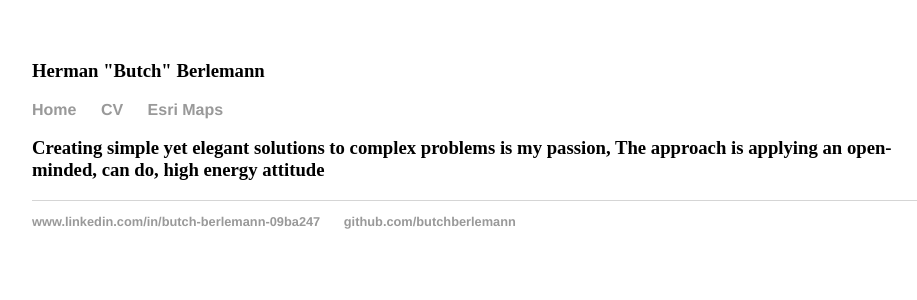
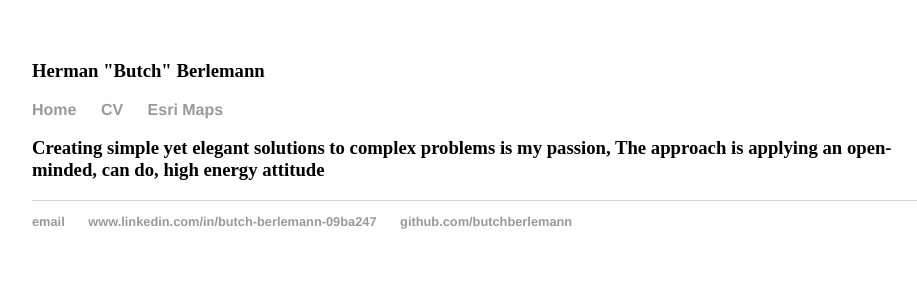
Before and after one commit to butchberlemann/butchberlemann.github.io, a Jekyll site: the page built from index.html, in a window 1280 px wide. Shown: the top 300 px of the page, without its empty margins (160-1077 px from the left). Built offline with Jekyll 4.4.1, drawn with Linux system fonts in a browser that asks for light colours.

Commit message:
Update default.html

```diff
--- a/_layouts/default.html
+++ b/_layouts/default.html
@@ -24,7 +24,8 @@
 
 			<footer>
 	    		<ul>
-	        		<li><a href="www.linkedin.com/in/butch-berlemann-09ba247">www.linkedin.com/in/butch-berlemann-09ba247</a></li>
+	        		<li><a href="mailto:butchberlemann@gmail.com">email</a></li>
+				<li><a href="www.linkedin.com/in/butch-berlemann-09ba247">www.linkedin.com/in/butch-berlemann-09ba247</a></li>
 				<li><a href="https://github.com/butchberlemann">github.com/butchberlemann</a></li>
 				</ul>
 			</footer>
```
